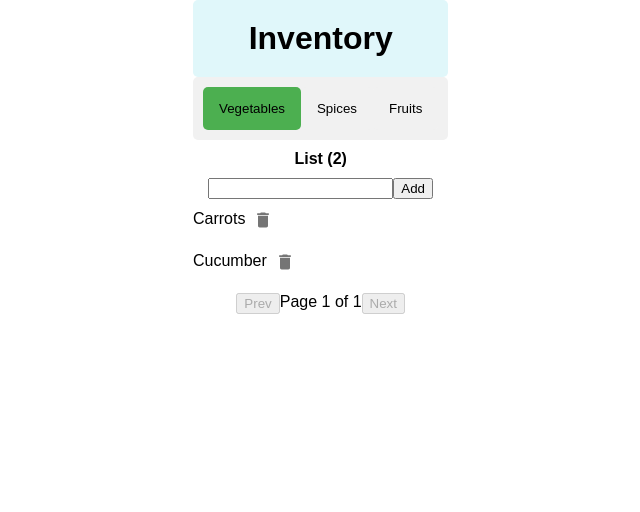
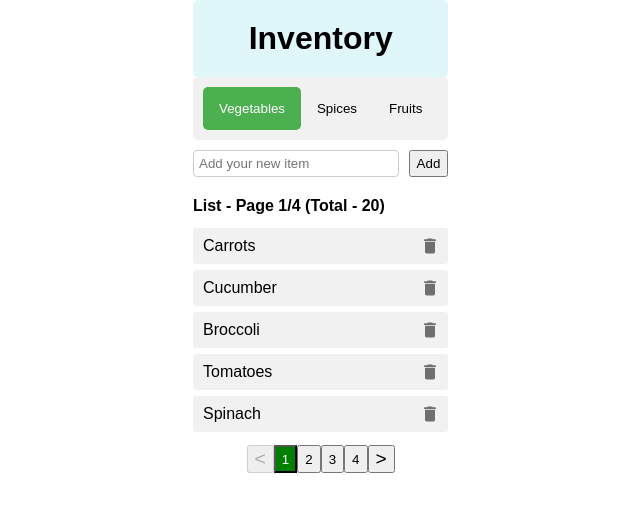
Before and after one commit to VickiStudyHarder/Inventory-List, a React (Create React App) app in the folder inventory-list/: page / in a window 1280 px wide. Shown: the top 512 px of the page, without its empty margins (327-967 px from the left). Built offline with nearby package versions, Linux system fonts and the light colour scheme.

Commit message:
finish phase 3

```diff
--- a/inventory-list/src/App.css
+++ b/inventory-list/src/App.css
@@ -57,6 +57,7 @@ body {
 
 .tab.active {
   background-color: #4CAF50;
+  color: white;
 }
 
 .list-container {
@@ -73,11 +74,23 @@ body {
 }
 
 .list-item {
+  display: flex;
+  justify-content: space-between;
+  align-items: center;
+  background-color: #f1f1f1;
   cursor: pointer;
-  margin: 3px 0;
+  margin: 3px ;
+  margin-left: 3px;
   width: 100%;
   box-sizing: border-box;
   border-radius: 3px;
+
+}
+.list-item-name {
+  display: flex;
+  margin-left: 10px;
+
+
 }
 
 .list-item:hover {
@@ -93,19 +106,24 @@ body {
   font-weight: bold;
   margin-bottom: 10px;
   margin-top: 10px;
+  width: 100%;
+}
+.InputField.button {
+  width: 100%;
+
 }
 
 
 .pagination {
   display: flex;
-  justify-content: center;
+  justify-content: space-center;
   margin-top: 10px;
 }
 
 .page-btn {
-  margin: 0 5px;
-  padding: 5px 10px;
-  border: none;
+  /* margin: 0 5px; */
+  /* padding: 5px 10px; */
+  /* border: none; */
   background-color: #f1f1f1;
   cursor: pointer;
 }
@@ -119,3 +137,32 @@ body {
   opacity: 0.5;
   cursor: not-allowed;
 }
+
+.page-number.active {
+  background-color: green;
+  color: white;
+}
+
+.prev-btn,
+.next-btn {
+  font-size: larger;
+}
+/* InputField.css */
+.input-container {
+  display: flex;
+  width:100%;
+  justify-content: space-between;
+  margin-bottom: 10px;
+  margin-top: 10px;
+
+}
+
+.input-field {
+  flex-grow: 1;
+  padding: 5px;
+  border: 1px solid #ccc;
+  border-radius: 4px;
+}
+.input-btn {
+  margin-left: 10px;
+}
--- a/inventory-list/src/InputField.js
+++ b/inventory-list/src/InputField.js
@@ -24,13 +24,17 @@ function InputField({ onAddItem }) {
   };
 
   return (
-    <div>
+    <div className="input-container">
       <input
+        className="input-field"
+        placeholder="Add your new item"
         value={input}
         onChange={handleInputChange}
         onKeyDown={handleKeyDown}
       />
-      <button onClick={handleAddItem}>Add</button>
+      <button
+      className='input-btn'
+       onClick={handleAddItem}>Add</button>
     </div>
   );
 }
--- a/inventory-list/src/ItemList.js
+++ b/inventory-list/src/ItemList.js
@@ -6,7 +6,6 @@ import Pagination from './Pagination';
 function ItemList({ items, activeItem, onItemSelect, onItemDelete, onAddItem }) {
   const [currentPage, setCurrentPage] = useState(1);
   const itemsPerPage = 5; // 每页显示的项目数量
-
   const handlePageChange = (page) => {
     setCurrentPage(page);
   };
@@ -16,13 +15,15 @@ function ItemList({ items, activeItem, onItemSelect, onItemDelete, onAddItem })
   const displayedItems = items.slice(startIndex, endIndex);
 
   const totalPages = Math.ceil(items.length / itemsPerPage);
-  const pageNumbers = Array.from({ length: totalPages }, (_, index) => index + 1);
+  // const pageNumbers = Array.from({ length: totalPages }, (_, index) => index + 1);
 
   return (
     <div className="list-container">
-      <div className="item-count">List ({items.length})</div>
-      {/* <InputField value={inputValue} onChange={handleInputChange} onAddItem={handleAddItem} /> */}
       <InputField onAddItem={onAddItem} />
+      <div className="item-count">
+        List - Page {currentPage}/{totalPages} (Total - {items.length})
+      </div>
+
       {displayedItems.map((item, index) => (
         <ListItem
           key={index}
@@ -32,6 +33,7 @@ function ItemList({ items, activeItem, onItemSelect, onItemDelete, onAddItem })
           onDelete={() => onItemDelete(index)}
         />
       ))}
+
       <Pagination
         currentPage={currentPage}
         totalPages={totalPages}
--- a/inventory-list/src/ListItem.js
+++ b/inventory-list/src/ListItem.js
@@ -1,4 +1,4 @@
-// ListItem.js
+
 import React from "react";
 import IconButton from "@mui/material/IconButton";
 import DeleteIcon from "@mui/icons-material/Delete";
@@ -6,7 +6,9 @@ import DeleteIcon from "@mui/icons-material/Delete";
 function ListItem({ name, isActive, onClick, onDelete }) {
   return (
     <div className={`list-item ${isActive ? "active" : ""}`} onClick={onClick}>
+      <div className="list-item-name">
       {name}
+      </div>
       <IconButton onClick={onDelete}>
         <DeleteIcon fontSize="small" />
       </IconButton>
--- a/inventory-list/src/Pagination.js
+++ b/inventory-list/src/Pagination.js
@@ -3,11 +3,15 @@ import React from 'react';
 
 function Pagination({ currentPage, totalPages, onPageChange }) {
   const handlePrevClick = () => {
-    onPageChange(currentPage - 1);
+    onPageChange(Math.max(1, currentPage - 1));
   };
 
   const handleNextClick = () => {
-    onPageChange(currentPage + 1);
+    onPageChange(Math.min(totalPages, currentPage + 1));
+  };
+
+  const handlePageNumberClick = (page) => {
+    onPageChange(page);
   };
 
   return (
@@ -17,17 +21,23 @@ function Pagination({ currentPage, totalPages, onPageChange }) {
         disabled={currentPage === 1}
         onClick={handlePrevClick}
       >
-        Prev
+        {"<"}
       </button>
-      <span className="page-info">
-        Page {currentPage} of {totalPages}
-      </span>
+      {[...Array(totalPages)].map((_, i) => (
+        <button
+          key={i}
+          className={`page-number ${i + 1 === currentPage ? 'active' : ''}`}
+          onClick={() => handlePageNumberClick(i + 1)}
+        >
+          {i + 1}
+        </button>
+      ))}
       <button
         className="next-btn"
         disabled={currentPage === totalPages}
         onClick={handleNextClick}
       >
-        Next
+        {">"}
       </button>
     </div>
   );
--- a/inventory-list/src/TabList.js
+++ b/inventory-list/src/TabList.js
@@ -1,4 +1,4 @@
-// TabList.js
+
 import React from "react";
 import Tab from "./Tab";
 
--- a/inventory-list/src/data.js
+++ b/inventory-list/src/data.js
@@ -1,11 +1,11 @@
 const data = [
   {
     name: "Vegetables",
-    items: ["Carrots", "Cucumber"],
+    items: ["Carrots", "Cucumber", "Broccoli", "Tomatoes", "Spinach", "Bell Pepper", "Lettuce", "Onion", "Garlic", "Potatoes", "Cabbage", "Celery", "Pumpkin", "Zucchini", "Mushrooms", "Corn", "Green Beans", "Radish", "Asparagus", "Cauliflower"],
   },
   {
     name: "Spices",
-    items: ["Salt", "Pepper", "Chilli", "Herbs", "Curry"],
+    items: ["Salt", "Pepper", "Chilli", "Herbs", "Curry", "Cinnamon", "Paprika", "Garlic Powder", "Ginger", "Turmeric", "Cumin", "Coriander", "Oregano", "Thyme", "Nutmeg", "Cardamom", "Mustard Seeds", "Fenugreek", "Bay Leaves", "Cloves"],
   },
   {
     name: "Fruits",
@@ -18,6 +18,18 @@ const data = [
       "Strawberry",
       "Mangos",
       "Black Berry",
+      "Oranges",
+      "Peaches",
+      "Pineapple",
+      "Kiwi",
+      "Blueberries",
+      "Raspberries",
+      "Lemons",
+      "Limes",
+      "Cherries",
+      "Plums",
+      "Avocado",
+      "Coconut",
     ],
   },
 ];
```
Also changed, not shown: inventory-list/src/App.js (+15 -1 lines), inventory-list/src/logo.svg (deleted).
